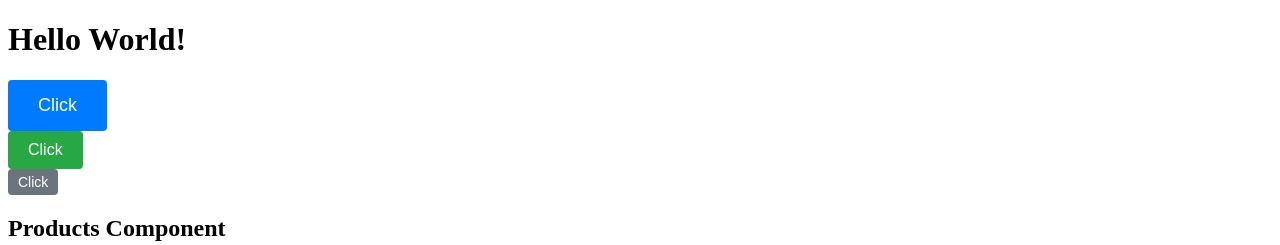
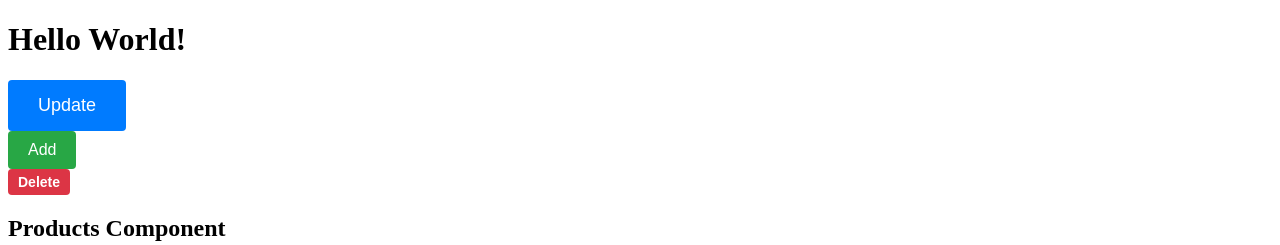
Before and after one commit to eminbasbayan/2024-3-react-bootcamp, a React (Vite) app: page / in a window 1280 px wide. Shown: the top 245 px of the page. Built offline with nearby package versions, Linux system fonts and the light colour scheme.

Commit message:
props children

```diff
--- a/src/App.jsx
+++ b/src/App.jsx
@@ -1,16 +1,21 @@
 import Products from "./components/Products/Products";
 import Button from "./components/UI/Button";
-
 
 function App() {
   return (
     <div className="app">
       <h1>Hello World!</h1>
-      <Button color="primary" size="lg" addClass="w-100" />
+      <Button color="primary" size="lg" addClass="w-100">
+        Update
+      </Button>
       <br />
-      <Button color="success" size="md" />
+      <Button color="success" size="md">
+        Add
+      </Button>
       <br />
-      <Button color="secondary" size="sm" />
+      <Button color="danger" size="sm">
+        <strong>Delete</strong>
+      </Button>
       <Products />
     </div>
   );
--- a/src/components/UI/Button.jsx
+++ b/src/components/UI/Button.jsx
@@ -2,9 +2,11 @@ import PropTypes from "prop-types";
 import "./Button.css";
 
 function Button(props) {
-  const btnClassNames = `btn btn-${props.color} btn-${props.size} ${props.addClass}`;
+  const { color, size, addClass, children } = props;
 
-  return <button className={btnClassNames}>Click</button>;
+  const btnClassNames = `btn btn-${color} btn-${size} ${addClass ? addClass : ""}`;
+
+  return <button className={btnClassNames}>{children}</button>;
 }
 
 Button.propTypes = {
@@ -12,6 +14,7 @@ Button.propTypes = {
     .isRequired,
   size: PropTypes.oneOf(["sm", "md", "lg"]).isRequired,
   addClass: PropTypes.string,
+  children: PropTypes.node.isRequired,
 };
 
 export default Button;
```
